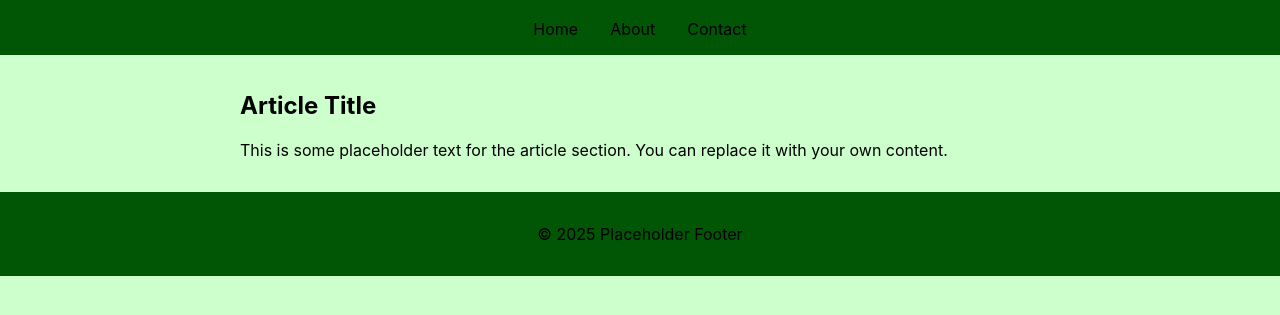
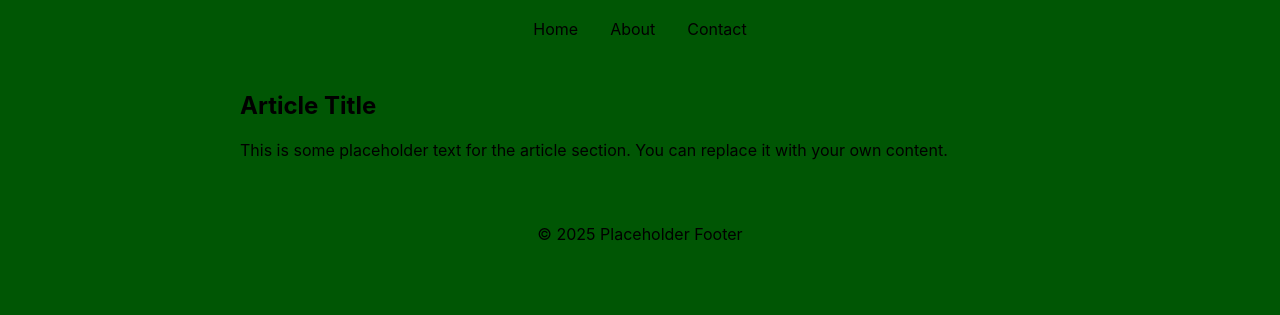
Before and after one commit to ethanlaszok/eals, a plain HTML site: page index.html in a window 1280 px wide. Shown: the part 79-394 px from the top of the page. Drawn offline with Linux system fonts and the light colour scheme.

Commit message:
update

```diff
--- a/style.css
+++ b/style.css
@@ -2,7 +2,7 @@
     font-family: "San Francisco", -apple-system, BlinkMacSystemFont, "Helvetica Neue", Helvetica, Arial, sans-serif;
     margin: 0;
     padding: 0;
-    background-color: #ccffcc;
+    background-color: #005604;
 }
 
 header {
```
